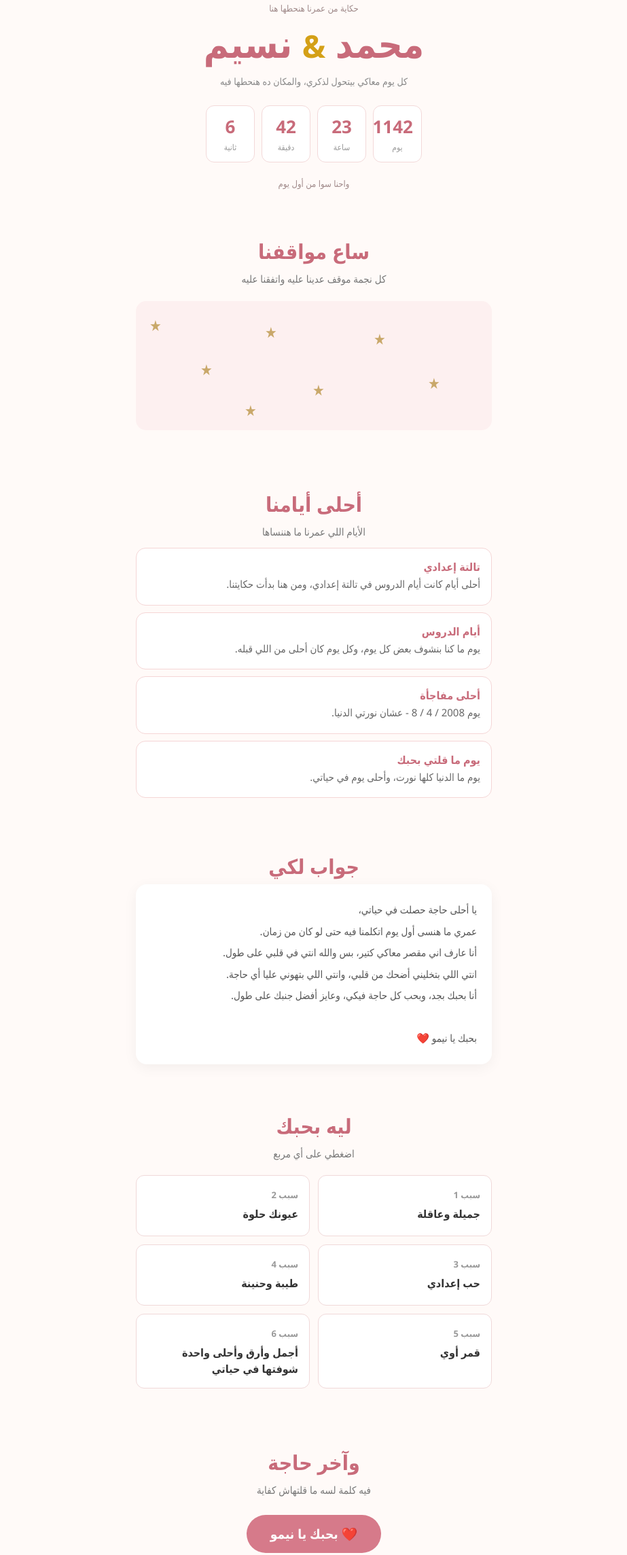
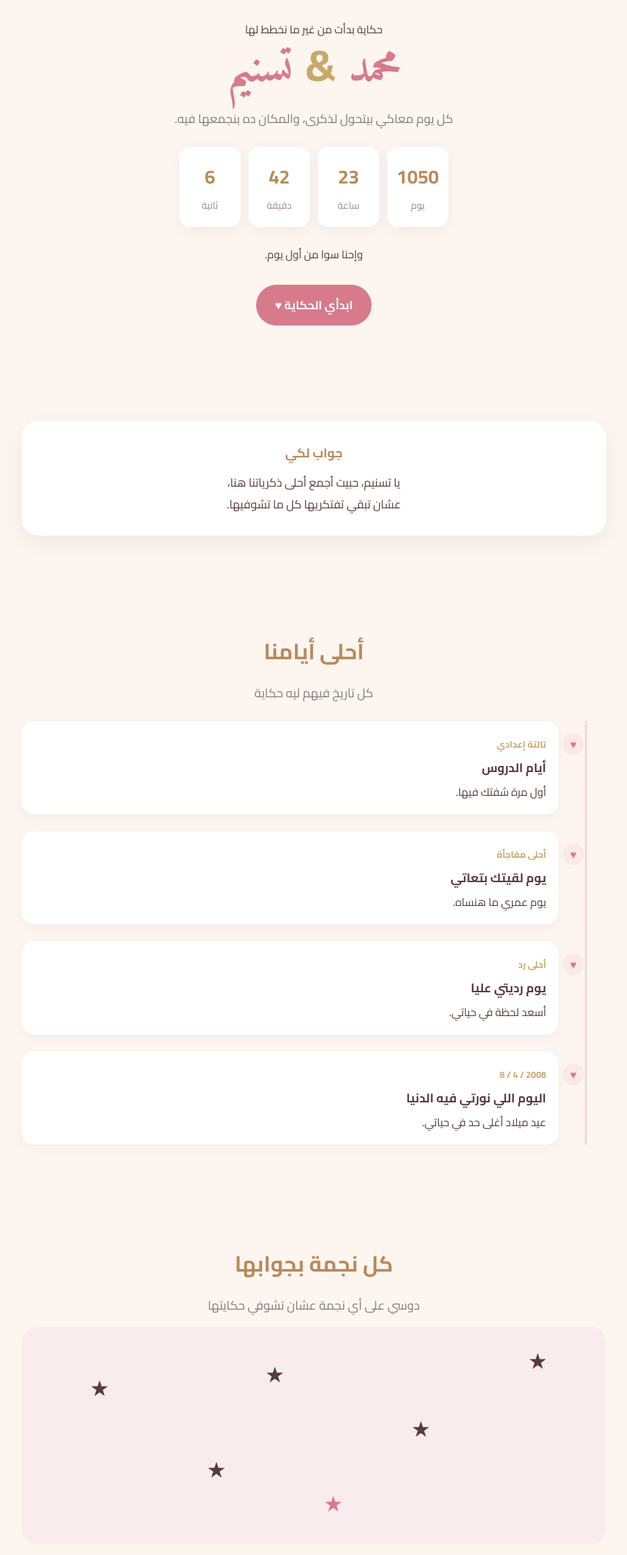
Before and after one commit to abdalluhomer51-cmyk/market-abu-omar, a plain HTML site: page love.html in a window 1280 px wide. Shown: the part 32-2320 px from the top of the page at 68% size, without its empty margins (178-1101 px from the left). Drawn offline with Linux system fonts and the light colour scheme.

Commit message:
Update love.html with new content and styles

```diff
--- a/love.html
+++ b/love.html
@@ -3,120 +3,149 @@
 <head>
 <meta charset="UTF-8">
 <meta name="viewport" content="width=device-width, initial-scale=1.0">
-<title>محمد & نسيم ❤️</title>
+<title>محمد & تسنيم</title>
+<link href="https://fonts.googleapis.com/css2?family=Cairo:wght@400;700;900&family=Amiri:wght@700&display=swap" rel="stylesheet">
 <style>
-*{margin:0;padding:0;box-sizing:border-box;font-family:'Segoe UI',Tahoma,sans-serif}
-body{background:#fffaf8;color:#5a3a3a;text-align:center}
-section{padding:35px 18px;max-width:560px;margin:auto}
-.small{font-size:13px;color:#a08a8a}
-h1{font-size:56px;color:#c86b7a;line-height:1.1;margin:12px 0;font-weight:900}
-h1 b{color:#d4a017;font-size:46px}
-.sub{font-size:14px;color:#888}
-.timer{display:flex;gap:10px;justify-content:center;margin:22px 0}
-.timer div{background:#fff;border:1px solid #f3d9d9;border-radius:12px;padding:12px;width:72px}
-.timer b{font-size:26px;display:block;color:#c86b7a}
-.timer span{font-size:12px;color:#999}
-h2{font-size:30px;color:#c86b7a;margin-bottom:6px}
-p{font-size:15px;line-height:1.9;color:#777}
-.stars{background:#fdf0f0;border-radius:15px;height:190px;position:relative;margin:18px 0;overflow:hidden}
-.star{position:absolute;font-size:22px;color:#c9a86a}
-.card{background:#fff;border:1px solid #f5d6d6;border-radius:14px;padding:16px;margin:10px 0;text-align:right}
-.card b{color:#c86b7a;font-size:16px}
-.card p{color:#666}
-.letter{background:#fff;border-radius:16px;padding:22px;text-align:right;line-height:2.1;font-size:15px;box-shadow:0 5px 20px rgba(0,0,0,.05);color:#555}
-.reasons{display:grid;grid-template-columns:1fr 1fr;gap:12px;margin:18px 0;text-align:right}
-.reason{background:#fff;border:1px solid #f0d9d9;border-radius:12px;padding:16px;min-height:90px}
-.reason b{color:#999;font-size:13px}
-.reason p{font-weight:700;color:#333;margin-top:6px;font-size:16px;line-height:1.5}
-.btn{background:#d67a8a;color:#fff;border:none;padding:15px 35px;border-radius:30px;font-size:19px;font-weight:700;cursor:pointer}
-.footer{font-size:12px;color:#aaa;padding-bottom:30px}
+*{box-sizing:border-box;margin:0;padding:0;font-family:'Cairo',sans-serif}
+body{background:#fdf6f0;color:#5a3a3a;overflow-x:hidden}
+section{padding:60px 20px;max-width:900px;margin:auto;text-align:center}
+h1{font-family:'Amiri',serif;font-size:64px;color:#d77a8a;line-height:1.2}
+h1 span{color:#c9a86a}
+.sub{color:#8a7a7a;margin:15px 0;font-size:18px}
+.count{display:flex;gap:12px;justify-content:center;margin:25px 0}
+.count div{background:#fff;border-radius:16px;padding:18px 10px;width:90px;box-shadow:0 5px 20px rgba(0,0,0,.05)}
+.count b{font-size:28px;display:block;color:#b98a5a}
+.count span{font-size:14px;color:#9a8a8a}
+.btn{background:#d77a8a;color:#fff;border:none;padding:14px 28px;border-radius:30px;font-size:17px;font-weight:700;cursor:pointer}
+.card{background:#fff;border-radius:24px;padding:30px;box-shadow:0 10px 30px rgba(0,0,0,.06);margin:20px 0;text-align:right}
+.card h3{color:#b98a5a;margin-bottom:10px}
+.card p{line-height:1.9;font-size:17px}
+/* Timeline */
+.timeline{position:relative;padding-right:20px}
+.timeline::before{content:'';position:absolute;right:28px;top:0;bottom:0;width:3px;background:#f2d6d6}
+.t-item{position:relative;margin:25px 50px 25px 0;text-align:right;background:#fff;padding:18px;border-radius:18px;box-shadow:0 5px 15px rgba(0,0,0,.04)}
+.t-item::before{content:'♥';position:absolute;right:-38px;top:18px;background:#fbe9e9;width:32px;height:32px;border-radius:50%;display:flex;align-items:center;justify-content:center;color:#d77a8a}
+.t-item small{color:#c9a86a;font-weight:700}
+.t-item b{display:block;font-size:18px;margin:4px 0}
+/* Stars */
+.stars-box{background:#f9ecec;border-radius:24px;padding:30px;position:relative;height:320px;overflow:hidden}
+.star{position:absolute;font-size:32px;cursor:pointer;transition:.2s}
+.star:hover{transform:scale(1.3)}
+.star.active{color:#d77a8a}
+#starText{background:#fff;border-radius:20px;padding:25px;margin-top:20px;min-height:130px;text-align:right;line-height:1.9}
+#starText h3{color:#d77a8a;margin-bottom:8px}
+/* Reasons */
+.reasons{display:grid;grid-template-columns:1fr 1fr;gap:15px;margin-top:20px}
+.reason{background:#fff;border-radius:20px;padding:22px;text-align:right;box-shadow:0 5px 15px rgba(0,0,0,.04);border-right:4px solid #e8b4b8}
+.reason b{color:#d77a8a;display:block;margin-bottom:6px}
+.reason p{line-height:1.7;font-size:15px;color:#7a6a6a}
+.final{font-family:'Amiri',serif;font-size:52px;color:#d77a8a;margin:20px 0}
+@media(max-width:600px){h1{font-size:44px}.reasons{grid-template-columns:1fr}.count div{width:70px}}
 </style>
 </head>
 <body>
 
+<!-- الغلاف -->
 <section>
-<div class="small">حكاية من عمرنا هنحطها هنا</div>
-<h1>محمد <b>&</b> نسيم</h1>
-<p class="sub">كل يوم معاكي بيتحول لذكري، والمكان ده هنحطها فيه</p>
-<div class="timer">
+<p>حكاية بدأت من غير ما نخطط لها</p>
+<h1>محمد <span>&</span> تسنيم</h1>
+<p class="sub">كل يوم معاكي بيتحول لذكرى، والمكان ده بنجمعها فيه.</p>
+<div class="count">
 <div><b id="d">0</b><span>يوم</span></div>
 <div><b id="h">0</b><span>ساعة</span></div>
 <div><b id="m">0</b><span>دقيقة</span></div>
 <div><b id="s">0</b><span>ثانية</span></div>
 </div>
-<div class="small">واحنا سوا من أول يوم</div>
+<p>وإحنا سوا من أول يوم.</p><br>
+<a href="#letter"><button class="btn">ابدأي الحكاية ♥</button></a>
 </section>
 
-<section>
-<h2>ساع مواقفنا</h2>
-<p>كل نجمة موقف عدينا عليه واتفقنا عليه</p>
-<div class="stars">
-<span class="star" style="top:20px;left:20px">★</span>
-<span class="star" style="top:85px;left:95px">★</span>
-<span class="star" style="top:30px;left:190px">★</span>
-<span class="star" style="top:115px;left:260px">★</span>
-<span class="star" style="top:40px;left:350px">★</span>
-<span class="star" style="top:105px;left:430px">★</span>
-<span class="star" style="top:145px;left:160px">★</span>
+<!-- جواب لكي -->
+<section id="letter">
+<div class="card" style="text-align:center">
+<h3>جواب لكي</h3>
+<p style="text-align:center">يا تسنيم، حبيت أجمع أحلى ذكرياتنا هنا،<br>عشان تبقي تفتكريها كل ما تشوفيها.</p>
 </div>
 </section>
 
+<!-- أحلى أيامنا -->
 <section>
-<h2>أحلى أيامنا</h2>
-<p>الأيام اللي عمرنا ما هننساها</p>
-<div class="card"><b>تالتة إعدادي</b><p>أحلى أيام كانت أيام الدروس في تالتة إعدادي، ومن هنا بدأت حكايتنا.</p></div>
-<div class="card"><b>أيام الدروس</b><p>يوم ما كنا بنشوف بعض كل يوم، وكل يوم كان أحلى من اللي قبله.</p></div>
-<div class="card"><b>أحلى مفاجأة</b><p>يوم 2008 / 4 / 8 - عشان نورتي الدنيا.</p></div>
-<div class="card"><b>يوم ما قلتي بحبك</b><p>يوم ما الدنيا كلها نورت، وأحلى يوم في حياتي.</p></div>
-</section>
-
-<section>
-<h2>جواب لكي</h2>
-<div class="letter">
-يا أحلى حاجة حصلت في حياتي،<br>
-عمري ما هنسى أول يوم اتكلمنا فيه حتى لو كان من زمان.<br>
-أنا عارف اني مقصر معاكي كتير، بس والله انتي في قلبي على طول.<br>
-انتي اللي بتخليني أضحك من قلبي، وانتي اللي بتهوني عليا أي حاجة.<br>
-أنا بحبك بجد، وبحب كل حاجة فيكي، وعايز أفضل جنبك على طول.<br><br>
-بحبك يا نيمو ❤️
+<h2 style="color:#b98a5a;font-size:32px">أحلى أيامنا</h2>
+<p class="sub">كل تاريخ فيهم ليه حكاية</p>
+<div class="timeline">
+<div class="t-item"><small>تالتة إعدادي</small><b>أيام الدروس</b><p>أول مرة شفتك فيها.</p></div>
+<div class="t-item"><small>أحلى مفاجأة</small><b>يوم لقيتك بتعاتي</b><p>يوم عمري ما هنساه.</p></div>
+<div class="t-item"><small>أحلى رد</small><b>يوم رديتي عليا</b><p>أسعد لحظة في حياتي.</p></div>
+<div class="t-item"><small>2008 / 4 / 8</small><b>اليوم اللي نورتي فيه الدنيا</b><p>عيد ميلاد أغلى حد في حياتي.</p></div>
 </div>
 </section>
 
+<!-- النجوم -->
 <section>
-<h2>ليه بحبك</h2>
-<p>اضغطي على أي مربع</p>
+<h2 style="color:#b98a5a;font-size:32px">كل نجمة بجوابها</h2>
+<p class="sub">دوسي على أي نجمة عشان تشوفي حكايتها</p>
+<div class="stars-box" id="starsBox">
+<span class="star" style="top:20px;right:10%" data-i="0">★</span>
+<span class="star" style="top:120px;right:30%" data-i="1">★</span>
+<span class="star" style="top:40px;right:55%" data-i="2">★</span>
+<span class="star" style="top:180px;right:65%" data-i="3">★</span>
+<span class="star" style="top:60px;right:85%" data-i="4">★</span>
+<span class="star" style="top:230px;right:45%;color:#d77a8a" data-i="5">★</span>
+</div>
+<div id="starText"><h3>اختاري نجمة من فوق 👆</h3><p>كل نجمة فيها ذكرى من ذكرياتنا.</p></div>
+</section>
+
+<!-- ليه بحبك -->
+<section>
+<h2 style="color:#b98a5a;font-size:32px">ليه بحبك؟</h2>
+<p class="sub">اكتب 6 أسباب حلوين - عشان انتي تستاهلي أكتر من كده بكتير</p>
 <div class="reasons">
-<div class="reason"><b>سبب 1</b><p>جميلة وعاقلة</p></div>
-<div class="reason"><b>سبب 2</b><p>عيونك حلوة</p></div>
-<div class="reason"><b>سبب 3</b><p>حب إعدادي</p></div>
-<div class="reason"><b>سبب 4</b><p>طيبة وحنينة</p></div>
-<div class="reason"><b>سبب 5</b><p>قمر أوي</p></div>
-<div class="reason"><b>سبب 6</b><p>أجمل وأرق وأحلى واحدة شوفتها في حياتي</p></div>
+<div class="reason"><b>1. ضحكتك</b><p>ضحكتك اللي من أول مرة شفتها عند الآبلة نجاح وأنا مش عارف أنساها.</p></div>
+<div class="reason"><b>2. طيبتك</b><p>قلبك الطيب اللي بيخلي أي مكان تنوري فيه أحلى.</p></div>
+<div class="reason"><b>3. تشجيعك ليا</b><p>إنك شجعتيني أيام الامتحانات، وكنت على بالك، دي لوحدها كفاية.</p></div>
+<div class="reason"><b>4. وجودك</b><p>وجودك بيخلي اليوم العادي ذكرى، والذكرى حكاية.</p></div>
+<div class="reason"><b>5. إنك انتي</b><p>مش شايف غيرك أصلاً، ولا كنت عايز غيرك، ولسه زي ما أنا.</p></div>
+<div class="reason"><b>6. إنك نيمو بتاعتي</b><p>إنتي مش بس حبيبتي، إنتي صاحبتي وحكايتي كلها.</p></div>
 </div>
 </section>
 
+<!-- النهاية -->
 <section>
-<h2>وآخر حاجة</h2>
-<p>فيه كلمة لسه ما قلتهاش كفاية</p><br>
-<button class="btn" onclick="alert('بحبك يا نيمو ❤️')">❤️ بحبك يا نيمو</button>
+<div class="card" style="text-align:center">
+<h2>ولسه زي ما أنا</h2>
+<p style="text-align:center;line-height:2">من أول يوم لحد دلوقتي،<br>كنت مش شايف غيرك أصلاً، ولا كنت عايز غيرك،<br>ولسه برضو مش شايف غيرك، ولا عايز غيرك.</p>
+<div class="final">بحبك يا نيمو ♥</div>
+<p>محمد</p>
+</div>
 </section>
 
-<div class="footer">اتعمل بحب ❤️ لإنس وبس</div>
-
 <script>
-const start = new Date('2023-10-01T00:00:00');
+const stories=[
+{t:"أول مرة اتقابلنا - عند الآبلة نجاح",d:"أول مرة شفتك كانت عند الآبلة نجاح، وإنتي قاعدة ورايا، بصيتلك وضحكت، وإنتي استغربتي من ضحكتي، ما كنتش عارف إن النظرة والضحكة دي هيبقوا بداية حكايتنا."},
+{t:"يوم كنا عند أحمد رياض",d:"لما كنا عند أحمد رياض كان واضح أوي إني مهتم بيك، بس ما كانش فارق معايا، وصاحبتك أميمة كانت بتبص وبتبترّق، وبرضو ما اهتمتش، كنت شايف إنتي بس."},
+{t:"الفولو وليلة الفلانتين",d:"لما دورت ولقيت الأكونت بتاعك عملت فولو من غير ما أتردد، وشفت الستوري، ولما لقيتك شايفة الستوري بتاعي فرحت جدًا جدًا، ومش هنسى ليلة الفلانتين، لما كنت بنزل ستوري، وإنتي نزلتي إنه حرام، قلت الدنيا قفلت في وشي وقلت لنفسي: لو الأهلي كسب الريال هدخل أبعتلك، وللأسف الأهلي اتغلب، فيا رتني كنت بعت."},
+{t:"أيام الامتحانات",d:"مش هنسى إنك شجعتيني أيام الامتحانات إني أذاكر ومبسوط إني جيت على بالك، وبحبك أوي."},
+{t:"اليوم الأسود ورجوعنا",d:"يوم نزلت ستوري ليكي أنتي بس، حركة غبية مني واعذريني، كنت خايف أبعتلك، ولقيتك عملتي بلوك، وكنت هتجنن يومها، بس عملت أكونت جديد وبعتلك، ورديتي واتكلمنا، وكانت من أسعد لحظات حياتي، ومع الوقت حصل خير، واتصالحنا ورجعنا نحكي الذكريات دي مع بعض."},
+{t:"ولسه زي ما أنا",d:"من أول يوم لحد دلوقتي، كنت مش شايف غيرك أصلاً، ولا كنت عايز غيرك، ولسه برضو مش شايف غيرك، ولا عايز غيرك."}
+];
+document.querySelectorAll('.star').forEach(s=>{
+s.onclick=()=>{
+document.querySelectorAll('.star').forEach(x=>x.classList.remove('active'));
+s.classList.add('active');
+let st=stories[s.dataset.i];
+document.getElementById('starText').innerHTML=`<h3>${st.t}</h3><p>${st.d}</p>`;
+}
+});
+// عداد من يوم ما اتقابلتوا - غير التاريخ ده لو حابب
+let start=new Date('2024-01-01T00:00:00');
 function tick(){
-let diff = new Date() - start;
-let d = Math.floor(diff/86400000);
-let h = Math.floor(diff/3600000)%24;
-let m = Math.floor(diff/60000)%60;
-let s = Math.floor(diff/1000)%60;
-document.getElementById('d').innerText=d;
-document.getElementById('h').innerText=h;
-document.getElementById('m').innerText=m;
-document.getElementById('s').innerText=s;
+let now=new Date();let diff=now-start;
+document.getElementById('d').innerText=Math.floor(diff/86400000);
+document.getElementById('h').innerText=Math.floor(diff/3600000)%24;
+document.getElementById('m').innerText=Math.floor(diff/60000)%60;
+document.getElementById('s').innerText=Math.floor(diff/1000)%60;
 }
-setInterval(tick,1000); tick();
+setInterval(tick,1000);tick();
 </script>
 </body>
 </html>
```
